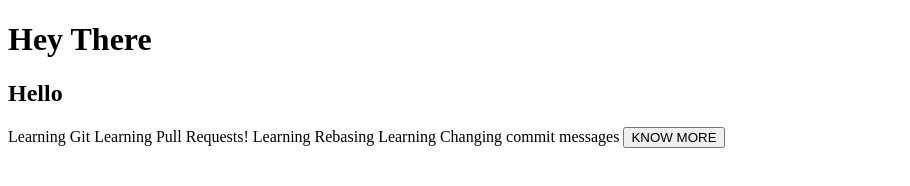
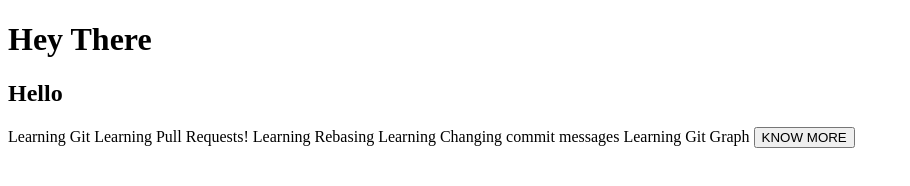
Before and after one commit to keshavchandra1611/Web-Development-Projects, a plain HTML site: page index.html in a window 1280 px wide. Shown: the whole page, without its empty margins (0-910 px from the left). Drawn offline with Linux system fonts and the light colour scheme.

Commit message:
Learning Git Graph. Git Graph Learning

```diff
--- a/index.html
+++ b/index.html
@@ -12,6 +12,7 @@
     <span> Learning Pull Requests! </span>
     <span>Learning Rebasing</span>
     <span>Learning Changing commit messages</span>
+    <span>Learning Git Graph</span>
 
     <button> KNOW MORE </button>
 
```
